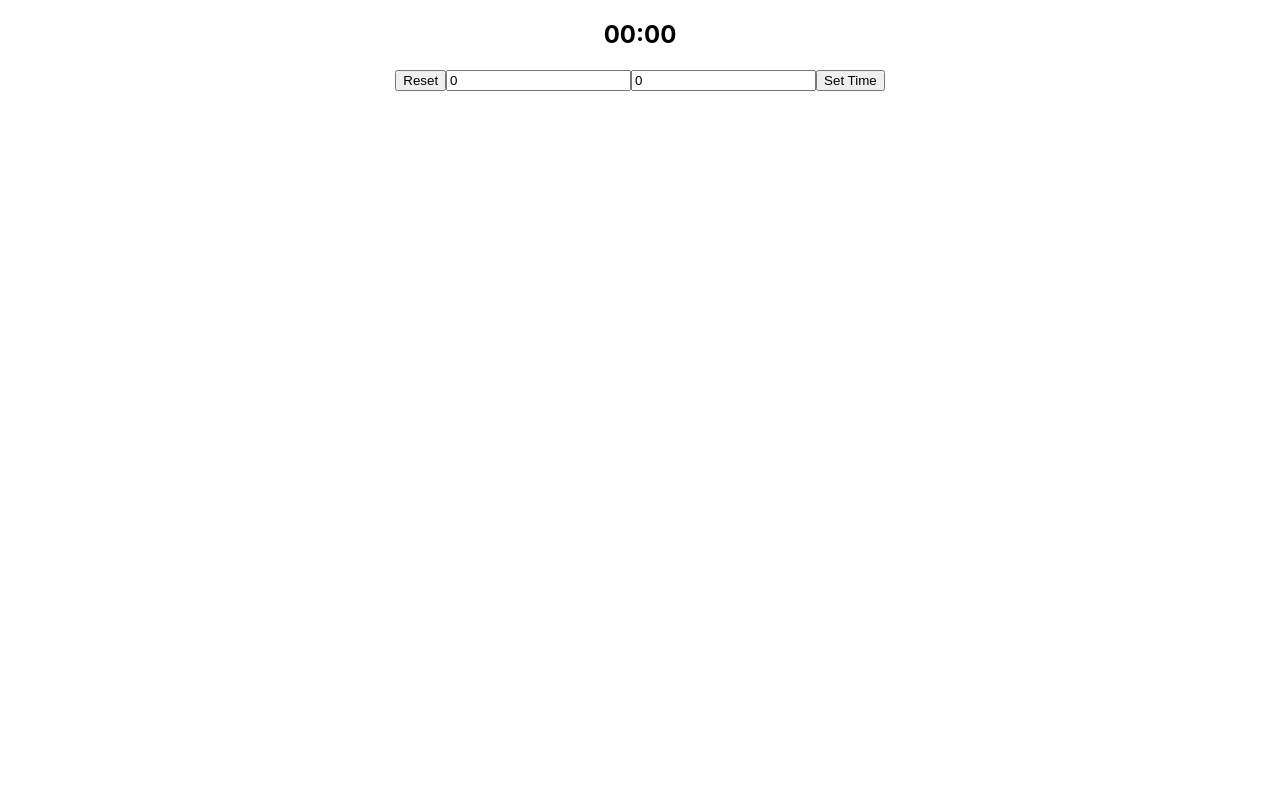
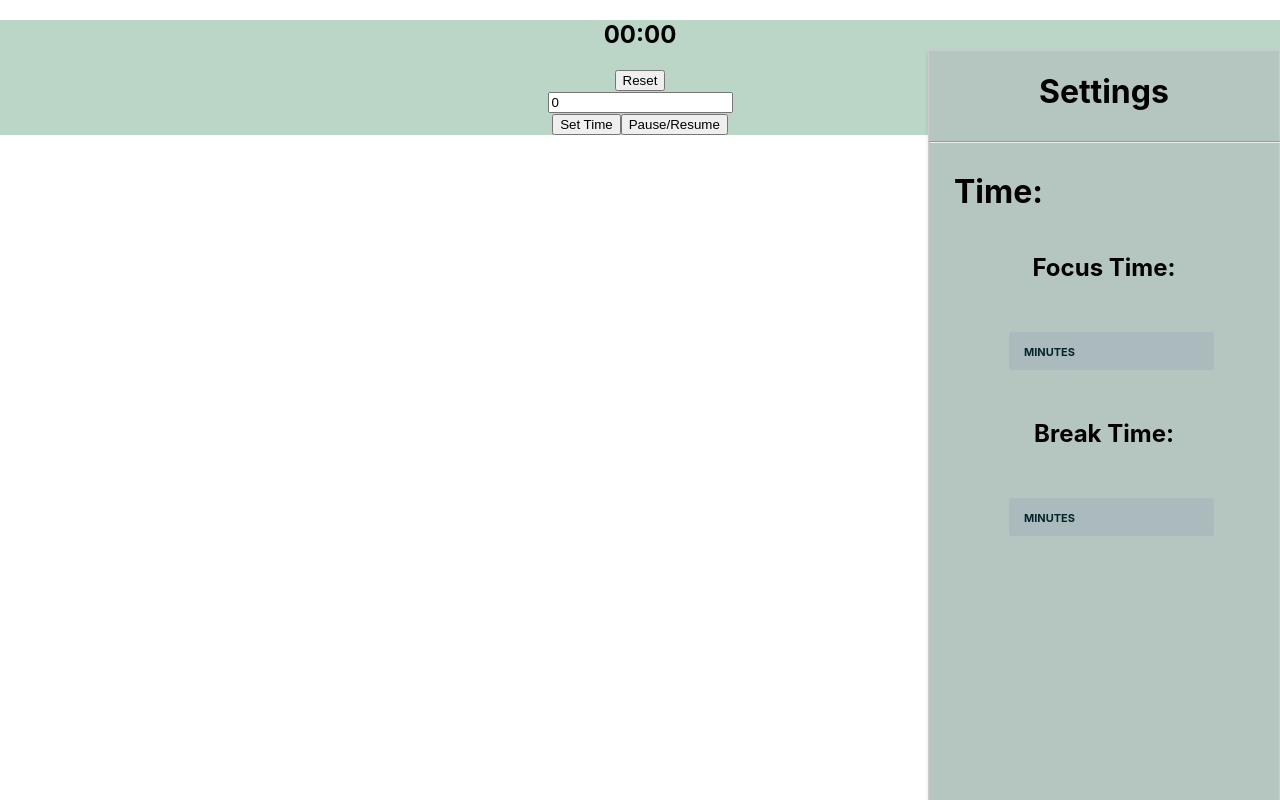
Before and after one commit to Vnnxy/Pomodoro, a React (Create React App) app: page / in a window 1280 px wide. Built offline with nearby package versions, Linux system fonts and the light colour scheme.

Commit message:
Settings page v1

```diff
--- a/src/App.css
+++ b/src/App.css
@@ -1,5 +1,11 @@
 .App {
   text-align: center;
+}
+
+.body{
+  background-color: #bbd5c7;
+  height: 100%;
+  width: 100%;
 }
 
 .App-logo {
--- a/src/App.js
+++ b/src/App.js
@@ -1,11 +1,20 @@
 import './App.css';
 import React, { useState, useRef, useEffect } from "react";
+import SettingsMenu from './Components/SettingsMenu';
 
 const App = () =>{
+
+
   const Ref = useRef(null);
 
   const [timer, setTimer] = useState("00:00");
 
+  const [isPaused, changePaused] = useState(false);
+
+  var timeStamp = 20000; //default time
+
+
+  //Function that calculates de remaining time
   const getTimeDifference = (t) =>{
     const total = Date.parse(t)-Date.parse(new Date());
     const min= Math.floor((total / 1000 / 60) % 60);
@@ -17,6 +26,7 @@ const App = () =>{
   };
   };
 
+  //Sets the visible timer and updates it
   const startTimer = (t) =>{
     let {total, min, seconds} = getTimeDifference(t);
     if (total>=0){
@@ -26,13 +36,22 @@ const App = () =>{
     };
   };
 
+  //This starts the timer
   const clearTimer = (t) =>{
-    //setTimer("00:00:10");
     if (Ref.current) clearInterval(Ref.current);
     const id = setInterval(() => {
         startTimer(t);
     }, 1000);
     Ref.current = id;
+  }
+
+  const startPause = (t) =>{
+    const id= setInterval(() =>{
+      if(!isPaused){
+        startTimer(t);
+      }
+    }, 1000);
+    Ref.current=id;
   }
 
   const getDeadTime = (newTime) => {
@@ -53,29 +72,37 @@ const onClickReset = () => {
 
 
 const [minValue, setMinValue] = useState(0); // State to hold input value
-const [secValue, setSecValue] = useState(0); // State to hold input value
 
-const handleSecChange = (event) => {
-  setSecValue(parseInt(event.target.value)); // Update input value on change
-};
 
+//Sets the time
 const handleMinChange = (event) =>{
   setMinValue(parseInt(event.target.value))
 }
 
-const handleTimeChange = () =>{
-  const totalTime = (minValue*60) + secValue;
-  clearTimer(getDeadTime(totalTime))
+
+const handleTimeChange = (event) =>{
+  setMinValue(parseInt(event.target.value))
+  console.log(minValue)
+  const totalTime = (minValue*60);
+  startPause(getDeadTime(totalTime))
+}
+
+const togglePause = () => {
+  changePaused(!isPaused);
+  console.log(isPaused)
 }
 
 return (
   <div
-      style={{ textAlign: "center", margin: "auto" }}>
+      style={{ textAlign: "center", margin: "auto" }} className='body'>
       <h2>{timer}</h2>
       <button onClick={onClickReset}>Reset</button>
+      <div>
       <input type='number'value={minValue} onChange={handleMinChange} placeholder='Minutes'/>
-      <input type='number'value={secValue} onChange={handleSecChange} placeholder='Seconds'/>
+      </div>
       <button onClick={handleTimeChange}>Set Time</button>
+      <button onClick={togglePause}>Pause/Resume</button>
+      <SettingsMenu/>
   </div>
 );
 
--- a/src/Components/PomoTimer.js
+++ /dev/null
@@ -1,5 +0,0 @@
-import {useState} from 'react';
-
-export default function PomoTimer(){
-
-}
--- /dev/null
+++ b/src/Components/SettingsMenu.js
@@ -0,0 +1,56 @@
+import {useState} from 'react';
+import '../Styles/SettingsMenuStyles.css'
+
+const SettingsMenu =() =>{
+    return(
+        <div className='settings-menu'>
+
+            <div>
+                <h1 className='title-menu'>Settings</h1>
+            </div>
+            <hr/>
+            <TimeMenu/>
+        </div>
+    )
+}
+
+//Menu containing the Time settings menu
+const TimeMenu = () =>{
+    const [workMinutes, setWorkMinutes] = useState(25); //We define the default state of the timer.
+    const [breakMinutes, setBreakMinutes] = useState(10); //We define the default state of the break time.
+
+
+    function handleWorkMinChange(event){
+    setWorkMinutes(event.target.value);
+    event.preventDefault()
+}
+    function handleBreakMinChange(event){
+    setBreakMinutes(event.target.value);
+    event.preventDefault()
+}
+
+    return (
+        <div className='sub-menu'>
+            <div>
+                <h1 className='title-submenu'>Time:</h1>
+            </div>
+            <div className='sub-menu-section'>
+                <h2>Focus Time:</h2>
+                <span>
+                    <input type='number'value={workMinutes} onChange={handleWorkMinChange} placeholder='Focus mode duration' className='balloon' min='1'/>
+                    <label for="Minutes">Minutes</label>
+                </span>
+            </div>
+            <div className='sub-menu-section'>
+                <h2>Break Time:</h2>
+                <span>
+                    <input type='number'value={breakMinutes} onChange={handleBreakMinChange} placeholder='Break mode duration' className='balloon' min='1'/>
+                    <label for="Minutes">Minutes</label>
+                </span>
+            </div>
+        </div>
+    )
+}
+
+
+export default SettingsMenu;
--- /dev/null
+++ b/src/Styles/SettingsMenuStyles.css
@@ -0,0 +1,127 @@
+
+.settings-menu{
+    display:flex;
+    background-color:#b4c6bf;
+    position: fixed;
+    top:50px;
+    width: 350px;
+    right:0;
+    margin: 0;
+    height:100%;
+    border: 1px solid #ccc;
+    box-shadow: 0 2px 4px rgba(0, 0, 0, 0.1);
+    z-index: 1000;
+    flex-direction: column;
+    align-items:center;
+}
+
+hr{
+    display: block;
+  margin-top: 0.5em;
+  margin-bottom: 0.5em;
+  margin-left: auto;
+  margin-right: auto;
+  border-style: inset;
+  border-width: 1px;
+  width: 100%;
+
+}
+
+
+
+.sub-menu{
+    display: flex;
+    flex-direction: row;
+flex-wrap: wrap;
+}
+.sub-menu-section{
+    display: block;
+  width:100%;
+}
+
+.title-submenu{
+    margin-left: 25px;
+}
+
+span{
+    position: relative;
+    display: inline-block;
+    margin: 30px 10px;
+}
+
+  .balloon {
+    display: inline-block;
+    width: 100%;
+    padding: 10px 0 10px 15px;
+    font-family: "Open Sans", sans;
+    font-weight: 400;
+    color: #abbbbd;
+    background: #efefef;
+    border: 0;
+    border-radius: 3px;
+    outline: 0;
+    text-indent: 60px;
+    transition: all .3s ease-in-out;
+    background-color: #abbbbd;
+
+
+    &::-webkit-input-placeholder {
+      color: #efefef;
+      text-indent: 0;
+      font-weight: 300;
+    }
+
+    + label {
+      display: inline-block;
+      position: absolute;
+      top: 8px;
+      left: 0;
+      bottom: 8px;
+      padding: 5px 15px;
+      color: #032429;
+      font-size: 11px;
+      font-weight: 700;
+      text-transform: uppercase;
+      text-shadow: 0 1px 0 rgba(19,74,70,0);
+      transition: all .3s ease-in-out;
+      border-radius: 3px;
+      background: rgba(122,184,147,0);
+
+      &:after {
+        position: absolute;
+        content: "";
+        width: 0;
+        height: 0;
+        top: 100%;
+        left: 50%;
+        margin-left: -3px;
+        border-left: 3px solid transparent;
+        border-right: 3px solid transparent;
+        border-top: 3px solid rgba(122,184,147,0);
+        transition: all .3s ease-in-out;
+      }
+    }
+  }
+
+  .balloon::placeholder{
+    color: transparent;
+  }
+  .balloon:focus,
+  .balloon:active {
+    color: #032429;
+    text-indent: 0;
+    background: #a4b2b8;
+
+    &::-webkit-input-placeholder {
+      color: #f4f4f4;
+    }
+    + label {
+      color: #032429;
+      background: #bbd5c7;
+      transform: translateY(-40px);
+
+      &:after {
+        border-top: 4px solid rgba(122,184,147,1);
+      }
+    }
+}
```
Also changed, not shown: src/Components/MainPage.js (added).
